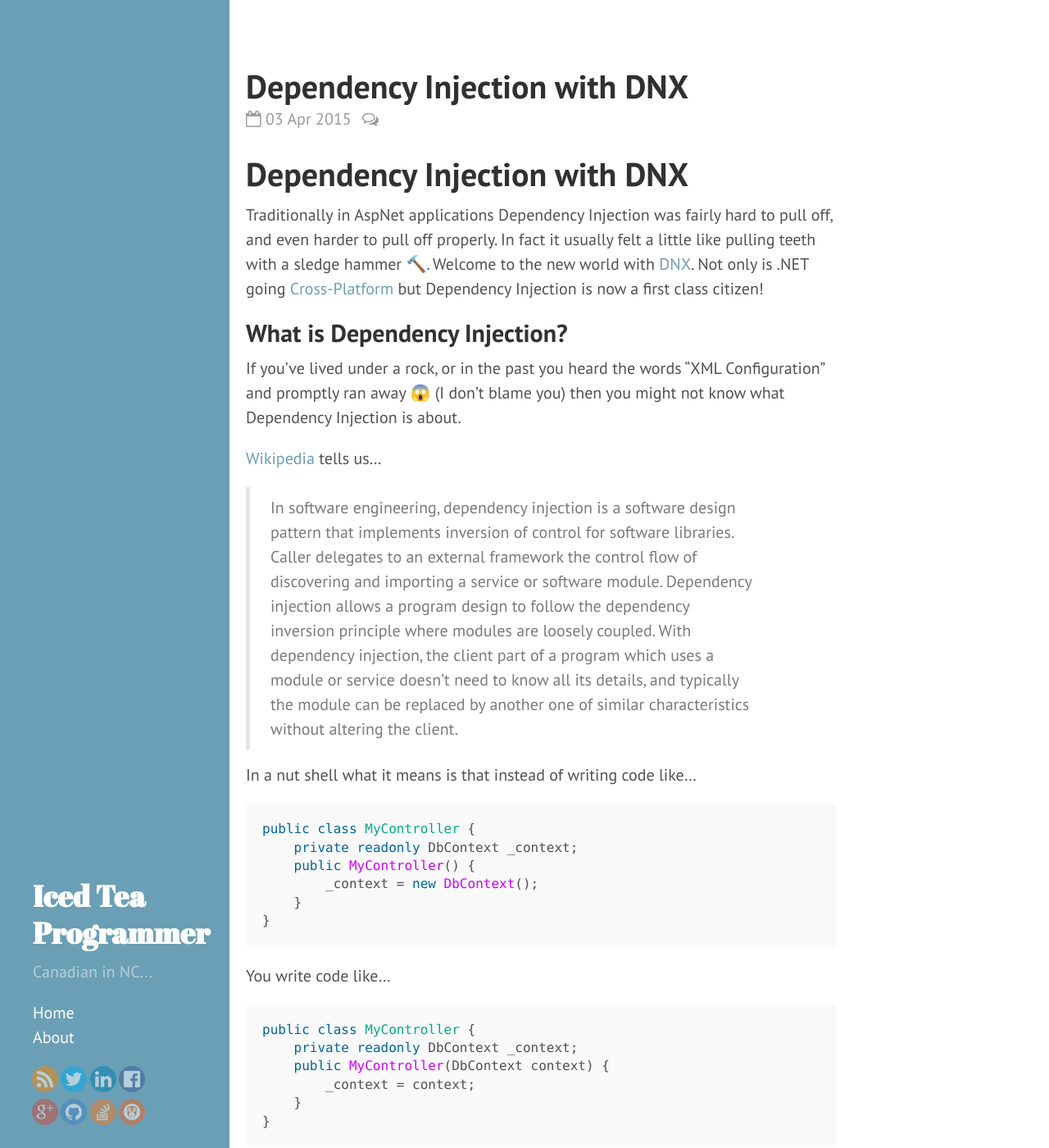
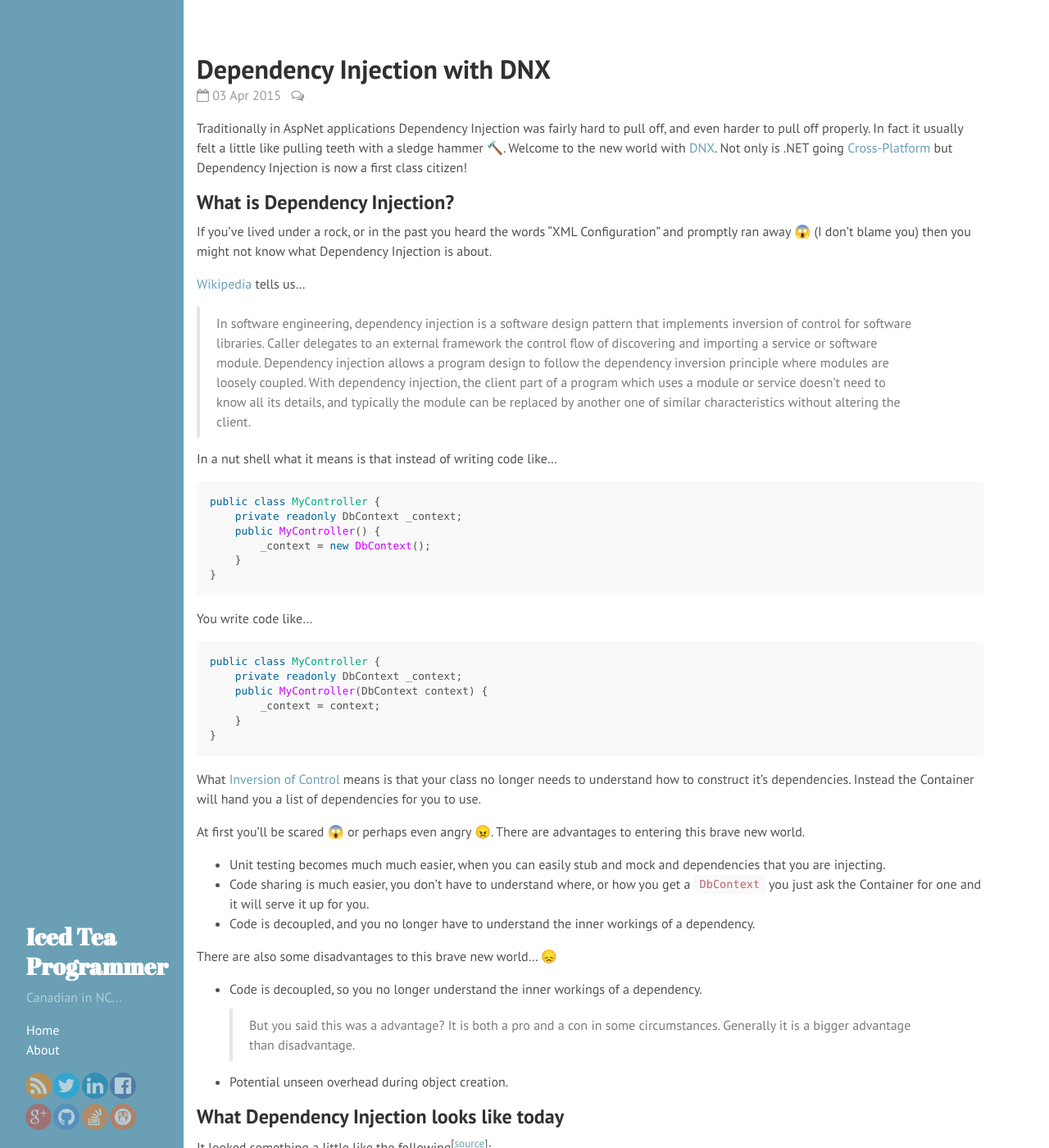
Before and after one commit to david-driscoll/david-driscoll.github.io, a Jekyll site: the page built from _posts/2015/2015-04-03-dependency-injection-with-dnx-aka-aspnet5.md, in a window 1280 px wide and 1400 px high. Shown: the whole window at 82% size. Built offline with Jekyll 4.4.1, drawn with Linux system fonts in a browser that asks for light colours; nearby versions of some CDN libraries; emoji names are drawn with the system emoji font; Markdown is read by kramdown in place of the engine named in the settings; comment, search, counter and statistics services are not loaded.

Commit message:
fixed formatting

```diff
--- a/_posts/2015/2015-04-03-dependency-injection-with-dnx-aka-aspnet5.md
+++ b/_posts/2015/2015-04-03-dependency-injection-with-dnx-aka-aspnet5.md
@@ -5,11 +5,7 @@ tags: aspnet aspnet5 aspnetvnext dnx coreclr di
 comments: true
 ---
 
-# Dependency Injection with DNX
-
 Traditionally in AspNet applications Dependency Injection was fairly hard to pull off, and even harder to pull off properly.  In fact it usually felt a little like pulling teeth with a sledge hammer :hammer:.  Welcome to the new world with [DNX](https://github.com/aspnet/dnx).  Not only is .NET going [Cross-Platform](https://github.com/aspnet/home#os-xlinux) but Dependency Injection is now a first class citizen!
-
-
 
 
 ## What is Dependency Injection?
--- a/public/css/hyde.css
+++ b/public/css/hyde.css
@@ -38,12 +38,6 @@ html {
 @media (min-width: 48rem) {
     html {
         font-size: 16px;
-    }
-}
-
-@media (min-width: 58rem) {
-    html {
-        font-size: 20px;
     }
 }
 
@@ -206,7 +200,6 @@ a.sidebar-nav-item:focus {
 
 @media (min-width: 48rem) {
     .content {
-        max-width: 38rem;
         margin-left: 14rem;
         margin-right: 2rem;
     }
--- a/public/css/poole.css
+++ b/public/css/poole.css
@@ -264,7 +264,6 @@ tbody tr:nth-child(odd) th {
  */
 
 .container {
-  max-width: 38rem;
   padding-left:  1rem;
   padding-right: 1rem;
   margin-left:  auto;
```
